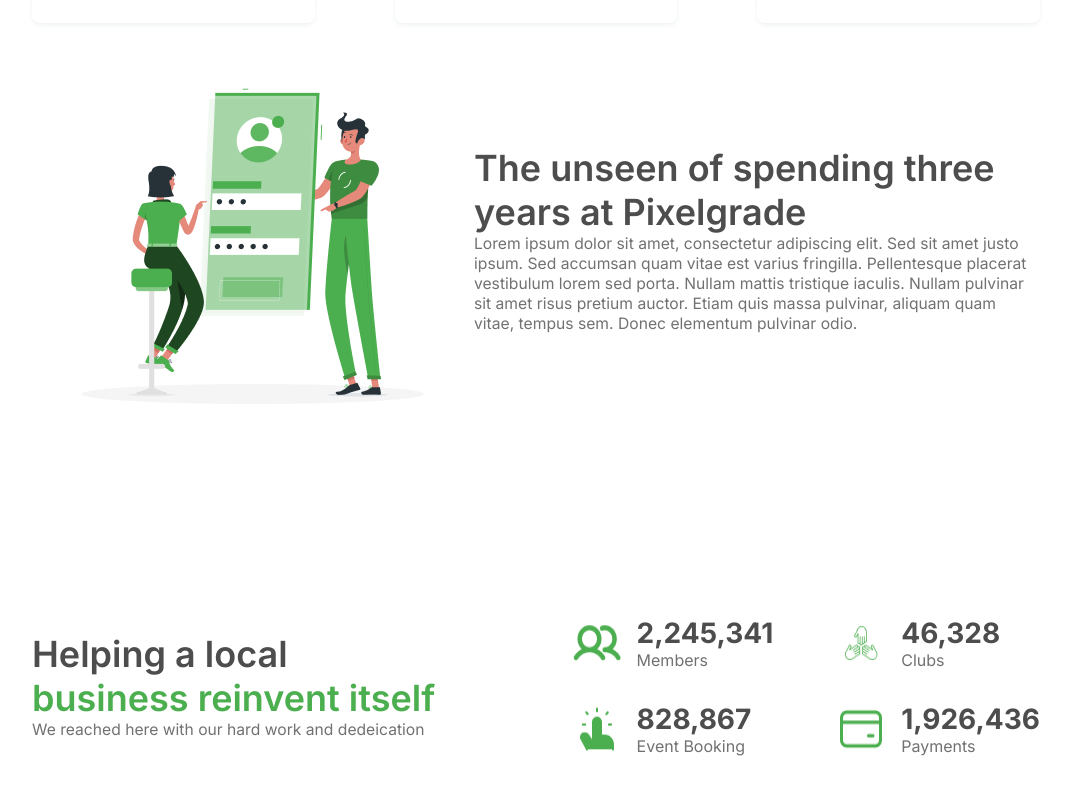
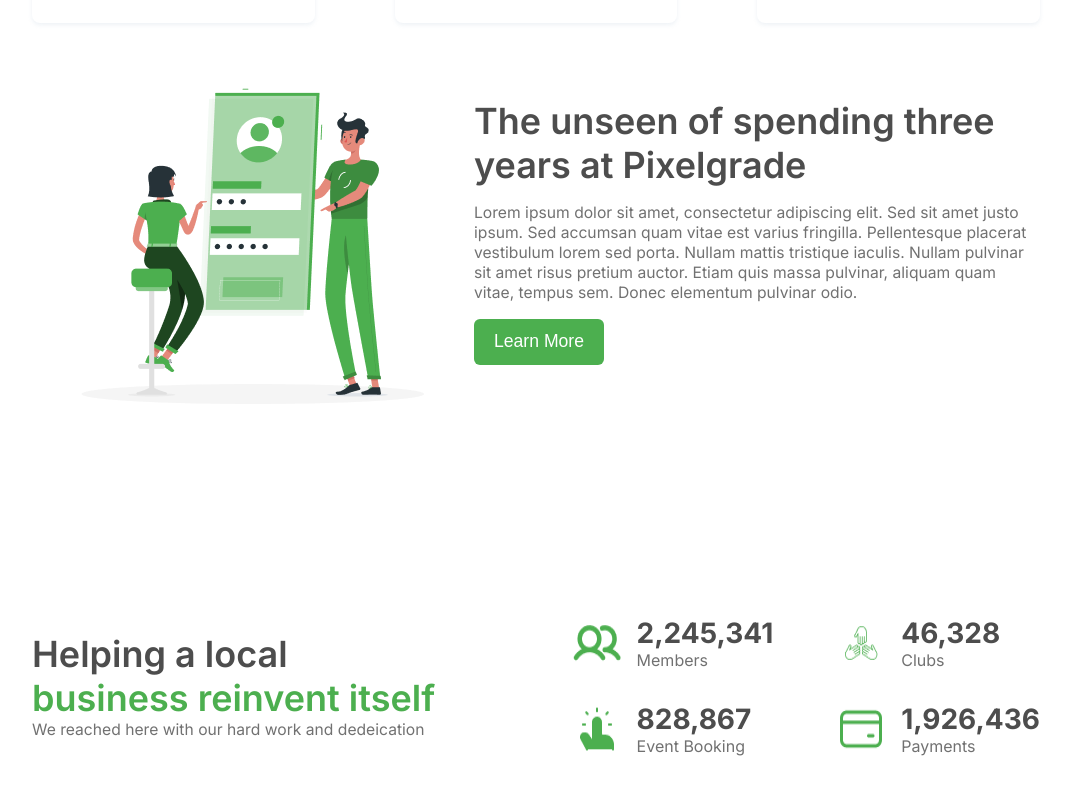
Before and after one commit to Techtees/nexcent, a React (Create React App) app: page / in a window 1280 px wide. Shown: the part 1182-1976 px from the top of the page, without its empty margins (104-1174 px from the left). Built offline with nearby package versions, Linux system fonts and the light colour scheme.

Commit message:
About style Ui Update

```diff
--- a/src/components/About/About.jsx
+++ b/src/components/About/About.jsx
@@ -1,6 +1,7 @@
 import { Div, Section } from "../../shared/container";
 import { SectionHeading,Text } from "../../shared/typography";
 import { AboutWrapper, Span, AboutInfo, InfoItem, Icon,InfoHeading, OtherInfo, OtherInfoImage,InfoDetails } from "./aboutStyle";
+import {Button} from '../../shared/button'
 import User from '../../images/icon-user.png';
 import building from '../../images/icon-building.png';
 import club from '../../images/icon-club.png';
@@ -53,6 +54,7 @@
                             The unseen of spending three years at Pixelgrade
                         </SectionHeading>
                         <Text>Lorem ipsum dolor sit amet, consectetur adipiscing elit. Sed sit amet justo ipsum. Sed accumsan quam vitae est varius fringilla. Pellentesque placerat vestibulum lorem sed porta. Nullam mattis tristique iaculis. Nullam pulvinar sit amet risus pretium auctor. Etiam quis massa pulvinar, aliquam quam vitae, tempus sem. Donec elementum pulvinar odio.</Text>
+                        <Button>Learn More</Button>
                     </InfoDetails>
                 </OtherInfo>
             </Div>
--- a/src/components/About/aboutStyle.js
+++ b/src/components/About/aboutStyle.js
@@ -59,4 +59,7 @@
 `
 export const InfoDetails = styled.div`
 width: 601px;
+ >*{
+    margin-bottom: 1rem;
+ }
 `
--- a/src/shared/container/index.js
+++ b/src/shared/container/index.js
@@ -5,12 +5,9 @@
 max-width: 1440px;
 margin:0 auto;
 padding:5rems 0;
-
-
 `
 export const Section = styled.div`
 padding: 5rem;
 flex-direction: ${(props) => props.flexDirection};
 background: ${(props)=> props.backgroundColor || 'var(--white)' }
-
 `
```
